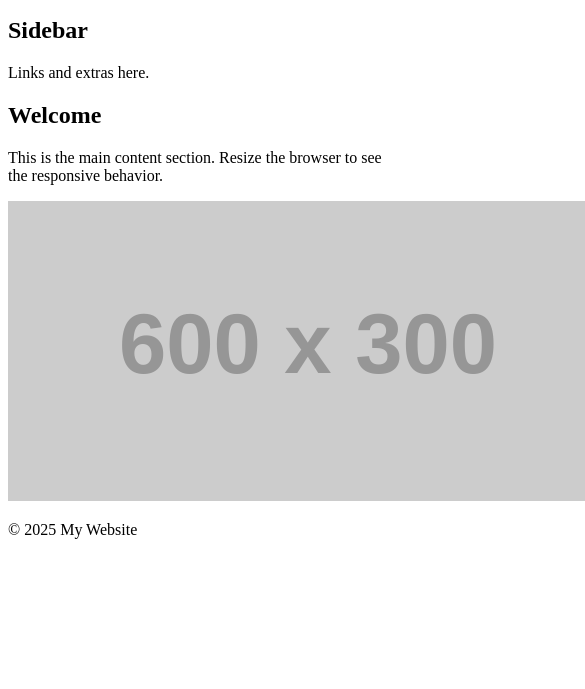
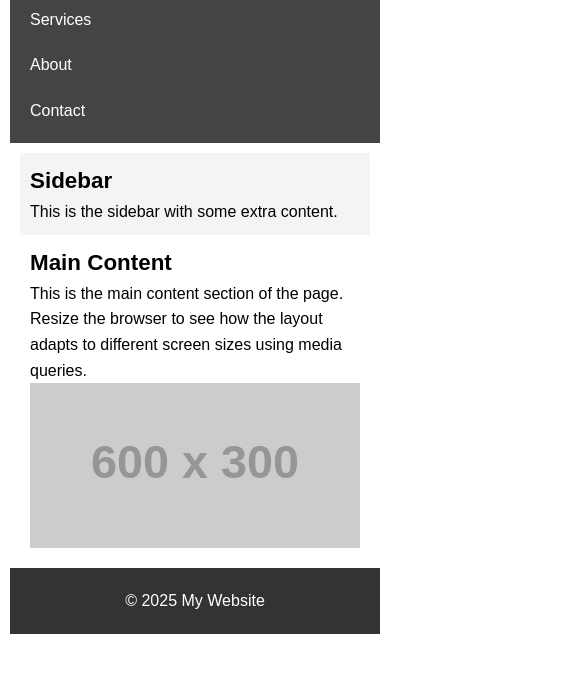
Before and after one commit to harshavardhan-macha/task4-CSS-media-Queries-, a plain HTML site: page index.html in a window 390 px wide. Shown: the part 155-844 px from the top of the page, 585 px wide, since content can reach past the window. Drawn offline with Linux system fonts and the light colour scheme; placeholder pictures from the web are drawn by us.

Commit message:
added the css which makes this as responsive

```diff
--- a/index.html
+++ b/index.html
@@ -4,11 +4,121 @@
   <meta charset="UTF-8">
   <meta name="viewport" content="width=device-width, initial-scale=1.0">
   <title>Responsive Layout Example</title>
-  <link rel="stylesheet" href="styles.css">
+  <style>
+    * {
+      box-sizing: border-box;
+      margin: 0;
+      padding: 0;
+    }
+
+    body {
+      font-family: Arial, sans-serif;
+      line-height: 1.6;
+      max-width: 1200px;
+      margin: 0 auto;
+    }
+
+    header, footer {
+      background-color: #333;
+      color: white;
+      padding: 20px;
+      text-align: center;
+    }
+
+    nav {
+      background-color: #444;
+    }
+
+    nav ul {
+      list-style: none;
+      display: flex;
+      justify-content: center;
+      padding: 10px;
+    }
+
+    nav li {
+      margin: 0 15px;
+    }
+
+    nav a {
+      color: white;
+      text-decoration: none;
+    }
+
+    .container {
+      display: flex;
+      margin: 20px;
+    }
+
+    .sidebar {
+      width: 30%;
+      padding: 20px;
+      background-color: #f4f4f4;
+    }
+
+    .main-content {
+      width: 70%;
+      padding: 20px;
+    }
+
+    img {
+      max-width: 100%;
+      height: auto;
+      display: block;
+    }
+
+    @media (max-width: 768px) {
+      .container {
+        flex-direction: column;
+        margin: 10px;
+      }
+
+      .sidebar,
+      .main-content {
+        width: 100%;
+        padding: 10px;
+      }
+
+
+      nav ul {
+        flex-direction: column;
+        align-items: flex-start;
+        padding-left: 20px;
+      }
+
+      nav li {
+        margin: 10px 0;
+      }
+
+      /* Reduce font sizes */
+      h1 {
+        font-size: 1.8rem;
+      }
+
+      h2 {
+        font-size: 1.4rem;
+      }
+
+      p {
+        font-size: 1rem;
+      }
+
+      body {
+        overflow-x: hidden;
+        padding: 10px;
+      }
+
+      img {
+        max-width: 100%;
+        height: auto;
+        display: block;
+      }
+    }
+  </style>
 </head>
 <body>
   <header>
-    <h1>My Website</h1>
+    <h1>My Responsive Website</h1>
   </header>
 
   <nav>
@@ -23,13 +133,13 @@
   <div class="container">
     <aside class="sidebar">
       <h2>Sidebar</h2>
-      <p>Links and extras here.</p>
+      <p>This is the sidebar with some extra content.</p>
     </aside>
 
     <main class="main-content">
-      <h2>Welcome</h2>
-      <p>This is the main content section. Resize the browser to see the responsive behavior.</p>
-      <img src="https://via.placeholder.com/600x300" alt="Sample image">
+      <h2>Main Content</h2>
+      <p>This is the main content section of the page. Resize the browser to see how the layout adapts to different screen sizes using media queries.</p>
+      <img src="https://via.placeholder.com/600x300" alt="Sample Image">
     </main>
   </div>
 
```
